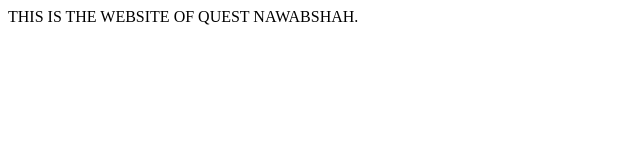
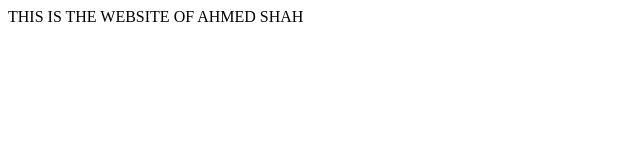
Before and after one commit to theahmedshah/questnawabshah21, a plain HTML site: page QUEST.HTML in a window 1280 px wide. Shown: the full height of the page, 0-640 px from the left. Drawn offline with Linux system fonts and the light colour scheme.

Commit message:
Update QUEST.HTML

```diff
--- a/QUEST.HTML
+++ b/QUEST.HTML
@@ -5,7 +5,7 @@
 	<title>QUEST NAWABSHAH</title>
 </head>
 <body>
-	THIS IS THE WEBSITE OF QUEST NAWABSHAH.
+	THIS IS THE WEBSITE OF AHMED SHAH
 
 </body>
 </html>
```
